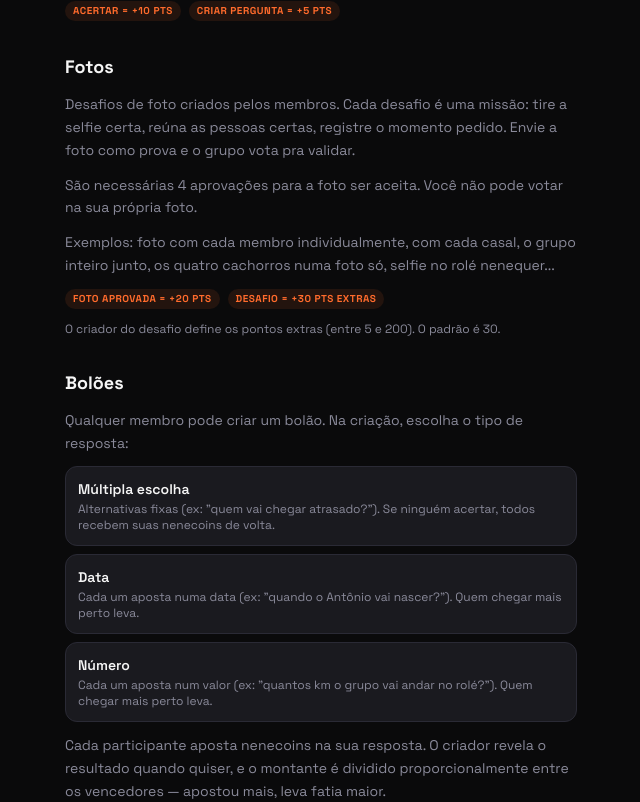
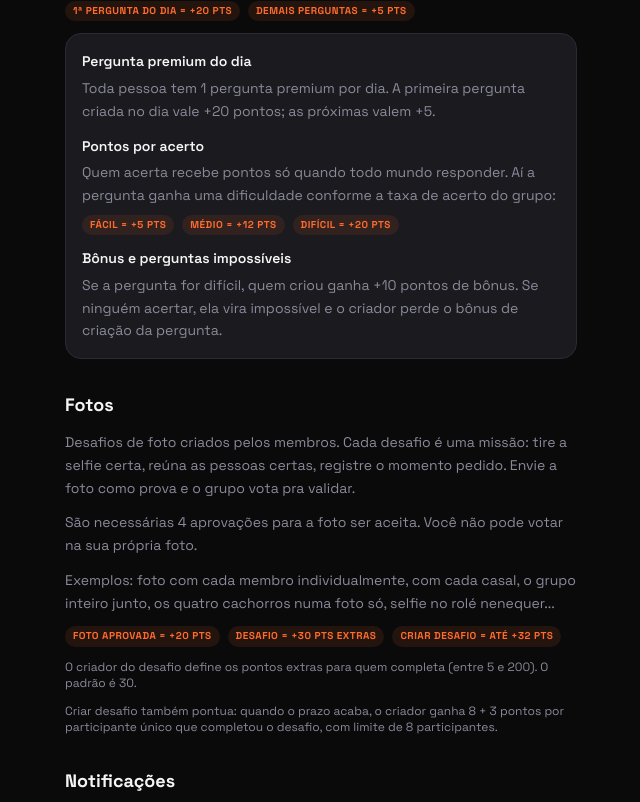
Before and after one commit to rodrigoaraujo01/nenehome, a React (Vite) app: page /regras in a window 1280 px wide. Shown: the part 918-1720 px from the top of the page, without its empty margins (319-959 px from the left). Built offline with nearby package versions, Linux system fonts and the light colour scheme; no server answers.

Commit message:
New stats and updated rules

```diff
--- a/src/pages/PerguntasRespondidasPage.tsx
+++ b/src/pages/PerguntasRespondidasPage.tsx
@@ -13,6 +13,20 @@ interface CreatorStat {
   correct: number;
   total: number;
 }
+
+type Difficulty = "easy" | "medium" | "hard";
+
+interface DifficultyStat {
+  difficulty: Difficulty;
+  correct: number;
+  total: number;
+}
+
+const difficultyMeta: Record<Difficulty, { label: string; emoji: string }> = {
+  easy: { label: "Fácil", emoji: "🟢" },
+  medium: { label: "Médio", emoji: "🟡" },
+  hard: { label: "Difícil", emoji: "🔴" },
+};
 
 export default function PerguntasRespondidasPage() {
   const { profile, loading } = useAuth();
@@ -64,6 +78,33 @@ export default function PerguntasRespondidasPage() {
       if (rb !== ra) return rb - ra;
       return b.total - a.total;
     });
+  }, [answered]);
+
+  const byDifficulty = useMemo<DifficultyStat[]>(() => {
+    const map = new Map<Difficulty, DifficultyStat>(
+      (Object.keys(difficultyMeta) as Difficulty[]).map((difficulty) => [
+        difficulty,
+        { difficulty, correct: 0, total: 0 },
+      ]),
+    );
+
+    for (const q of answered) {
+      if (
+        q.difficulty !== "easy" &&
+        q.difficulty !== "medium" &&
+        q.difficulty !== "hard"
+      ) {
+        continue;
+      }
+
+      const stat = map.get(q.difficulty);
+      if (!stat) continue;
+
+      stat.total += 1;
+      if (q.my_answer?.is_correct) stat.correct += 1;
+    }
+
+    return [...map.values()].filter((stat) => stat.total > 0);
   }, [answered]);
 
   if (loading || !profile) {
@@ -164,6 +205,42 @@ export default function PerguntasRespondidasPage() {
                 </section>
               )}
 
+              {byDifficulty.length > 0 && (
+                <section>
+                  <h3 className="text-xs font-bold text-muted uppercase tracking-wider mb-3">
+                    Por dificuldade
+                  </h3>
+                  <div className="space-y-2">
+                    {byDifficulty.map((stat) => {
+                      const ratio = Math.round(
+                        (stat.correct / stat.total) * 100,
+                      );
+                      const meta = difficultyMeta[stat.difficulty];
+
+                      return (
+                        <div
+                          key={stat.difficulty}
+                          className="bg-surface border border-border rounded-2xl p-3 flex items-center gap-3"
+                        >
+                          <span className="text-2xl w-8 text-center">
+                            {meta.emoji}
+                          </span>
+                          <span className="text-sm font-semibold flex-1">
+                            {meta.label}
+                          </span>
+                          <div className="text-right">
+                            <p className="text-sm font-bold">{ratio}%</p>
+                            <p className="text-xs text-muted">
+                              {stat.correct}/{stat.total}
+                            </p>
+                          </div>
+                        </div>
+                      );
+                    })}
+                  </div>
+                </section>
+              )}
+
               <section>
                 <h3 className="text-xs font-bold text-muted uppercase tracking-wider mb-3">
                   Perguntas ({answered.length})
--- a/src/pages/RegrasPage.tsx
+++ b/src/pages/RegrasPage.tsx
@@ -115,8 +115,44 @@ export default function RegrasPage() {
               </div>
             </div>
             <div className="flex gap-2 flex-wrap">
-              <Tag>Acertar = +10 pts</Tag>
-              <Tag>Criar pergunta = +5 pts</Tag>
+              <Tag>1ª pergunta do dia = +20 pts</Tag>
+              <Tag>Demais perguntas = +5 pts</Tag>
+            </div>
+            <div className="bg-surface border border-border rounded-2xl p-4 space-y-3">
+              <div>
+                <p className="font-semibold text-foreground mb-1">
+                  Pergunta premium do dia
+                </p>
+                <p>
+                  Toda pessoa tem 1 pergunta premium por dia. A primeira
+                  pergunta criada no dia vale +20 pontos; as próximas valem +5.
+                </p>
+              </div>
+              <div>
+                <p className="font-semibold text-foreground mb-1">
+                  Pontos por acerto
+                </p>
+                <p>
+                  Quem acerta recebe pontos só quando todo mundo responder. Aí a
+                  pergunta ganha uma dificuldade conforme a taxa de acerto do
+                  grupo:
+                </p>
+                <div className="flex gap-2 flex-wrap mt-2">
+                  <Tag>Fácil = +5 pts</Tag>
+                  <Tag>Médio = +12 pts</Tag>
+                  <Tag>Difícil = +20 pts</Tag>
+                </div>
+              </div>
+              <div>
+                <p className="font-semibold text-foreground mb-1">
+                  Bônus e perguntas impossíveis
+                </p>
+                <p>
+                  Se a pergunta for difícil, quem criou ganha +10 pontos de
+                  bônus. Se ninguém acertar, ela vira impossível e o criador
+                  perde o bônus de criação da pergunta.
+                </p>
+              </div>
             </div>
           </Section>
 
@@ -139,10 +175,25 @@ export default function RegrasPage() {
             <div className="flex gap-2 flex-wrap">
               <Tag>Foto aprovada = +20 pts</Tag>
               <Tag>Desafio = +30 pts extras</Tag>
+              <Tag>Criar desafio = até +32 pts</Tag>
             </div>
             <p className="text-xs">
-              O criador do desafio define os pontos extras (entre 5 e 200). O
-              padrão é 30.
+              O criador do desafio define os pontos extras para quem completa
+              (entre 5 e 200). O padrão é 30.
+            </p>
+            <p className="text-xs">
+              Criar desafio também pontua: quando o prazo acaba, o criador ganha
+              8 + 3 pontos por participante único que completou o desafio, com
+              limite de 8 participantes.
+            </p>
+          </Section>
+
+          {/* Notificações */}
+          <Section title="Notificações">
+            <p>
+              Você pode receber avisos quando alguém cria conteúdo novo e quando
+              uma pergunta é finalizada. No fim da pergunta, os pontos são
+              liberados e todo mundo consegue ver a dificuldade e o resultado.
             </p>
           </Section>
 
```
